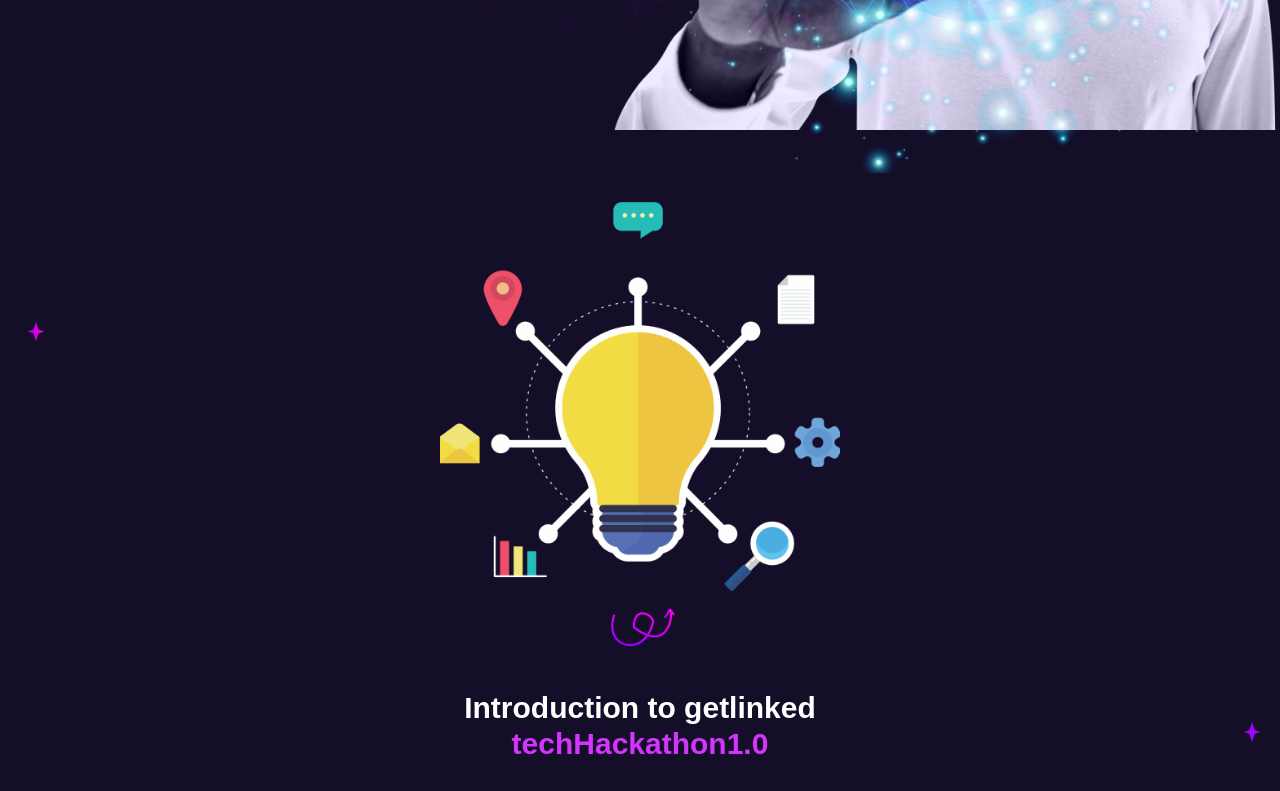
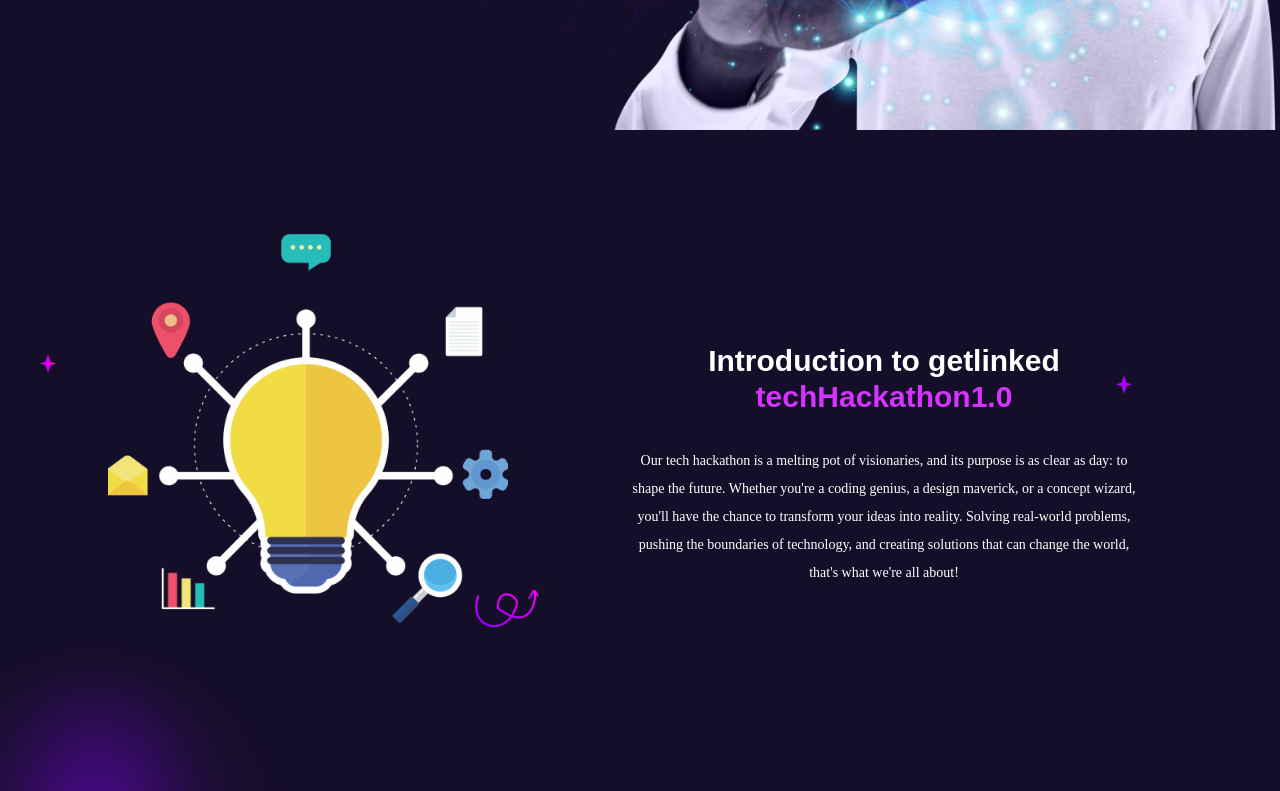
Before and after one commit to yongeazi143/get-linked, a React (Vite) app: page / in a window 1280 px wide. Shown: the part 620-1411 px from the top of the page. Built offline with nearby package versions, Linux system fonts and the light colour scheme; a web font is replaced by a local one.

Commit message:
About Page Desktop Screen Size Fixed

```diff
--- a/src/Components/About/About.jsx
+++ b/src/Components/About/About.jsx
@@ -2,12 +2,16 @@
 
 const About = () => {
   return (
-    <section className="mx-auto  flex flex-col items-center p-8 justify-between relative">
+    <section className="mx-auto  flex flex-col items-center p-8 lg:p-16 justify-between relative lg:flex-row lg:justify-around bg-background">
       <div className="relative mb-8">
         <img src={images.idea} alt="Idea" className="w-[400px] mt-10" />
-        <img src={images.arrow} alt="arrow" className="mx-auto" />
+        <img
+          src={images.arrow}
+          alt="arrow"
+          className="mx-auto lg:absolute -right-8 -bottom-4"
+        />
       </div>
-      <div className="text-center relative">
+      <div className="text-center relative lg:w-1/2 mt-20">
         <h2 className="font-sans lg:text-3xl font-bold">
           Introduction to getlinked
           <br />
@@ -27,13 +31,13 @@
         <img
           src={images.star4}
           alt="star4"
-          className="absolute top-8 -right-3 w-4"
+          className="absolute top-8 -right-3 w-4 lg:right-10"
         />
       </div>
       <img
         src={images.star3}
         alt="star3"
-        className="absolute top-48 left-7 w-4"
+        className="absolute top-48 left-7 w-4 lg:top-56 lg:left-10"
       />
     </section>
   );
```
